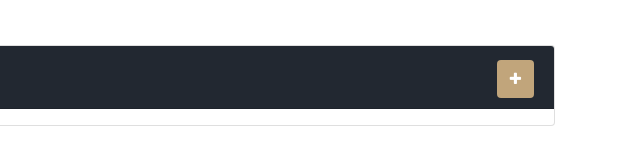
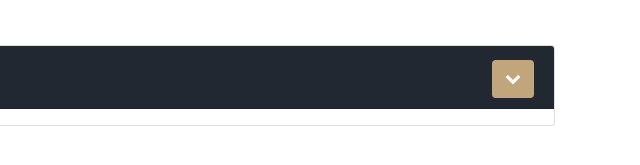
Before and after one commit to MarianaSouza/your-bookstore, a website: page index.html in a window 1280 px wide. Shown: the part 663-828 px from the top of the page, 640-1280 px from the left. Drawn offline with nearby package versions, Linux system fonts and the light colour scheme.

Commit message:
changing button icon on the collapse list items

```diff
--- a/index.html
+++ b/index.html
@@ -71,7 +71,7 @@
               <h3 class="mb-0">
                 Check your Order
                 <button class="btn btn-link plus">
-                  <i class="fa fa-plus" aria-hidden="true"></i>
+                  <i class="fa fa-chevron-down" aria-hidden="true"></i>
                 </button>
                 <!-- <button class="btn btn-link minus">
                   <i class="fa fa-minus" aria-hidden="true"></i>
```
